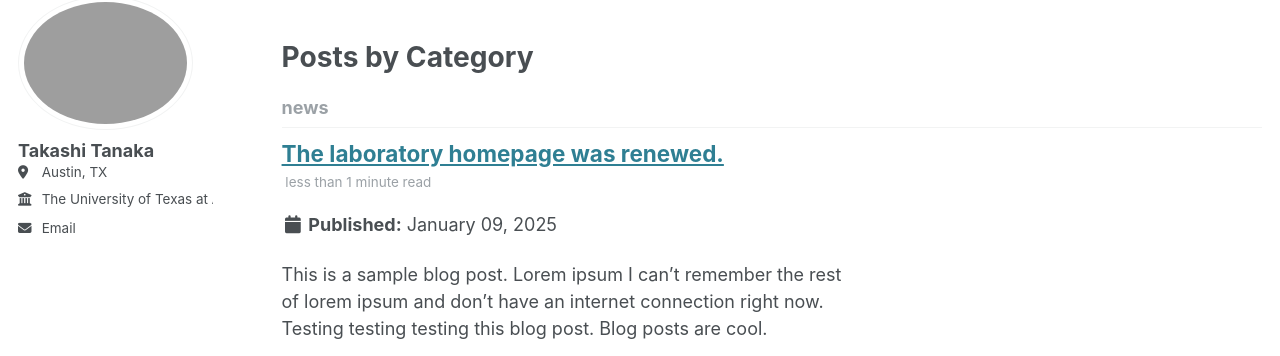
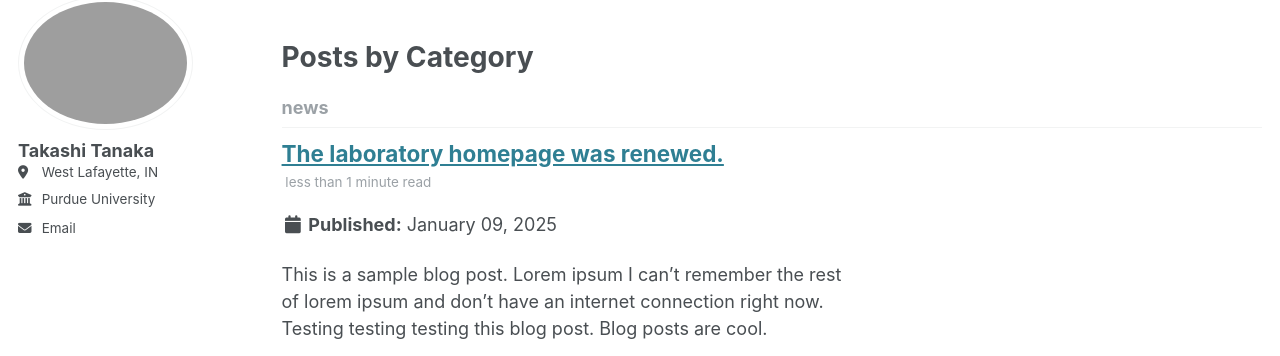
Before and after one commit to yj-jang-98/Net, a Jekyll site: the page built from _pages/category-archive.html, in a window 1280 px wide. Shown: the part 110-466 px from the top of the page. Built offline with Jekyll 4.4.1, drawn with Linux system fonts in a browser that asks for light colours.

Commit message:
Update config

```diff
--- a/_config.yml
+++ b/_config.yml
@@ -25,11 +25,12 @@ author:
   name             : "Takashi Tanaka"
   pronouns         : # example: "she/her"
   bio              : # bio
-  location         : "Austin, TX"
-  employer         : "The University of Texas at Austin"
+  location         : "West Lafayette, IN"
+  employer         : "Purdue University"
   uri              : # URL
-  email            : "ttanaka@utexas.edu"
-  office           : "ASE 4.230"
+  email            : "tanaka16@purdue.edu"
+  phone            : "+1 765-494-5143"
+  office           : "ARMS 2037"
 
   # Academic websites
   arxiv            : # URL - Update with the correct link to your profile
```
